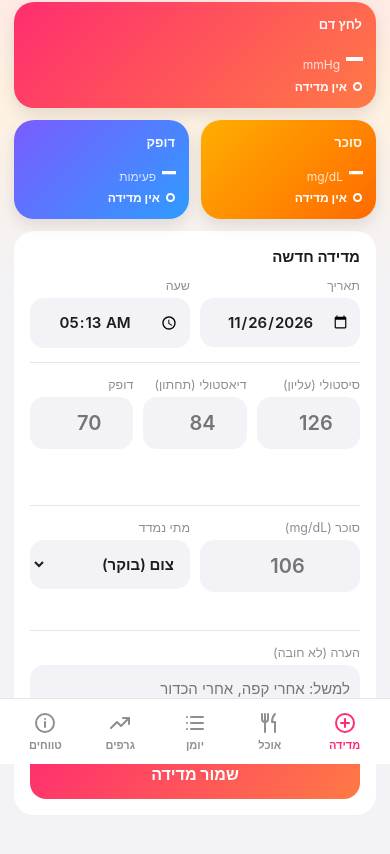
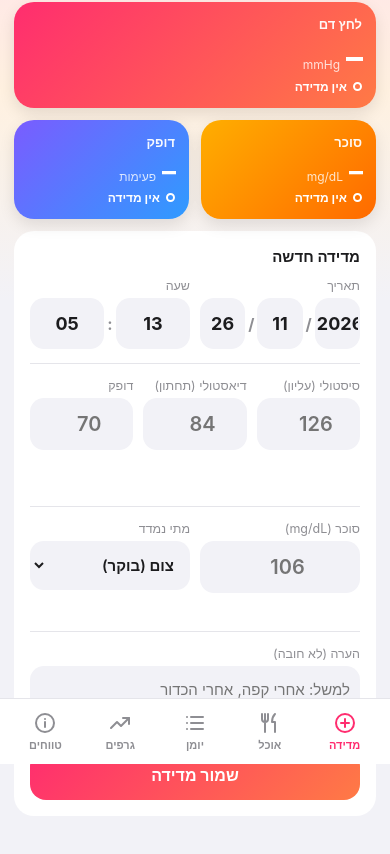
Before and after one commit to roie-10-fashion/health-log, a plain HTML site: page index.html in a window 390 px wide. Shown: the part 80-934 px from the top of the page. Drawn offline with Linux system fonts and the light colour scheme.

Commit message:
Use 24h time and dd/mm/yyyy date pickers independent of phone locale
Co-Authored-By: Claude Sonnet 5.5 <noreply@anthropic.com>

Claude-Session: https://claude.ai/code/session_016TotsZvvTdK5PFza2cijPJ

```diff
--- a/index.html
+++ b/index.html
@@ -132,6 +132,9 @@ nav button.on{color:#ff2d6f}
 .meal .act{background:var(--field);color:var(--txt);border-radius:12px;padding:7px 12px;font-weight:700;font-size:13px;text-decoration:none;display:inline-block}
 .meal .act.pri{background:linear-gradient(135deg,#7a5cff,#2f9bff);color:#fff}
 nav button{font-size:11px}
+.dt{display:flex;align-items:center;gap:3px;direction:ltr}
+.dt select{flex:1;min-width:0;-webkit-appearance:none;appearance:none;text-align:center;text-align-last:center;font-size:18px;font-weight:700;padding:13px 0;background-image:none}
+.dt span{color:var(--mut);font-weight:700;font-size:16px}
 </style>
 </head>
 <body>
@@ -156,8 +159,8 @@ nav button{font-size:11px}
     <div class="card">
       <h2>מדידה חדשה</h2>
       <div class="row">
-        <div><label>תאריך</label><input type="date" id="d"></div>
-        <div><label>שעה</label><input type="time" id="t"></div>
+        <div><label>תאריך</label><div class="dt" data-kind="date" data-for="d"></div><input type="hidden" id="d"></div>
+        <div><label>שעה</label><div class="dt" data-kind="time" data-for="t"></div><input type="hidden" id="t"></div>
       </div>
       <div class="sep"></div>
       <div class="row3">
@@ -191,8 +194,8 @@ nav button{font-size:11px}
     <div class="card">
       <h2>ארוחה חדשה</h2>
       <div class="row">
-        <div><label>תאריך</label><input type="date" id="fdate"></div>
-        <div><label>שעה</label><input type="time" id="ftime"></div>
+        <div><label>תאריך</label><div class="dt" data-kind="date" data-for="fdate"></div><input type="hidden" id="fdate"></div>
+        <div><label>שעה</label><div class="dt" data-kind="time" data-for="ftime"></div><input type="hidden" id="ftime"></div>
       </div>
       <div style="margin-top:10px"><label>סוג</label>
         <select id="fkind">
@@ -306,7 +309,32 @@ nav button{font-size:11px}
   function getCfg(){try{return JSON.parse(localStorage.getItem(CFG)||'{}')}catch(e){return{}}}
   function persist(){try{localStorage.setItem(KEY,JSON.stringify(log));localStorage.setItem(KEY+'-del',JSON.stringify(deleted));return true}catch(e){return false}}
   function toast(m){var t=$('toast');t.textContent=m;t.className='toast show';setTimeout(function(){t.className='toast'},2000)}
-  function setNow(){var n=new Date(),dv=n.getFullYear()+'-'+pad(n.getMonth()+1)+'-'+pad(n.getDate()),tv=pad(n.getHours())+':'+pad(n.getMinutes());$('d').value=dv;$('t').value=tv;$('fdate').value=dv;$('ftime').value=tv}
+  function buildDT(box){
+    var kind=box.getAttribute('data-kind'),y=new Date().getFullYear();
+    var defs=kind==='date'?[[1,31],[1,12],[y-1,y+1]]:[[0,23],[0,59]],sels=[];
+    defs.forEach(function(r,i){
+      if(i>0){var sp=document.createElement('span');sp.textContent=kind==='date'?'/':':';box.appendChild(sp)}
+      var sel=document.createElement('select');
+      for(var v=r[0];v<=r[1];v++){var o=document.createElement('option');var big=(kind==='date'&&i===2);o.value=big?''+v:pad(v);o.textContent=o.value;sel.appendChild(o)}
+      sel.addEventListener('change',function(){storeDT(box)});
+      box.appendChild(sel);sels.push(sel);
+    });
+    box._sels=sels;
+  }
+  function storeDT(box){
+    var id=box.getAttribute('data-for'),S=box._sels;
+    if(box.getAttribute('data-kind')==='date'){
+      var dd=parseInt(S[0].value,10),mm=parseInt(S[1].value,10),yy=parseInt(S[2].value,10),dim=new Date(yy,mm,0).getDate();
+      if(dd>dim){dd=dim;S[0].value=pad(dd)}
+      $(id).value=yy+'-'+pad(mm)+'-'+pad(dd);
+    }else $(id).value=S[0].value+':'+S[1].value;
+  }
+  function syncDT(id){
+    var box=document.querySelector('.dt[data-for="'+id+'"]'),v=$(id).value,S=box._sels;
+    if(box.getAttribute('data-kind')==='date'){var p=v.split('-');S[0].value=pad(parseInt(p[2],10));S[1].value=pad(parseInt(p[1],10));S[2].value=''+parseInt(p[0],10)}
+    else{var q=v.split(':');S[0].value=q[0];S[1].value=q[1]}
+  }
+  function setNow(){var n=new Date(),dv=n.getFullYear()+'-'+pad(n.getMonth()+1)+'-'+pad(n.getDate()),tv=pad(n.getHours())+':'+pad(n.getMinutes());$('d').value=dv;$('t').value=tv;$('fdate').value=dv;$('ftime').value=tv;['d','t','fdate','ftime'].forEach(syncDT)}
   function ts(x){return new Date(x.d+'T'+x.t).getTime()}
   function fd(d){var p=d.split('-');return p[2]+'.'+p[1]+'.'+p[0]}
   function sdate(t){var n=new Date(t);return pad(n.getDate())+'.'+pad(n.getMonth()+1)}
@@ -601,6 +629,7 @@ nav button{font-size:11px}
   document.addEventListener('visibilitychange',function(){if(!document.hidden)sync()});
   if('serviceWorker' in navigator){try{navigator.serviceWorker.register('sw.js')}catch(e){}}
 
+  Array.prototype.forEach.call(document.querySelectorAll('.dt'),buildDT);
   load();setNow();live();render();$('title').textContent=greet();setInterval(function(){renderMeals();if($('vAdd').className.indexOf('on')>-1)$('title').textContent=greet()},60000);
   try{$('hdate').textContent=new Date().toLocaleDateString('he-IL',{weekday:'long',day:'numeric',month:'long'})}catch(e){}
   (function(){var c=getCfg();if(c.repo)$('cfgRepo').value=c.repo;sync()})();
```
